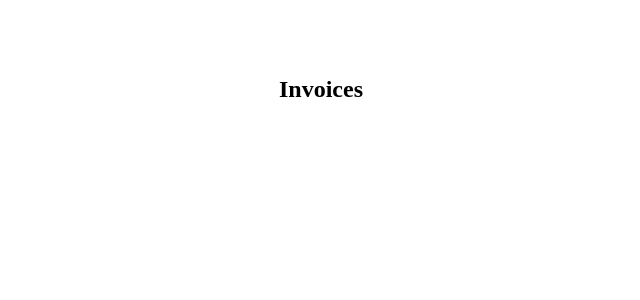
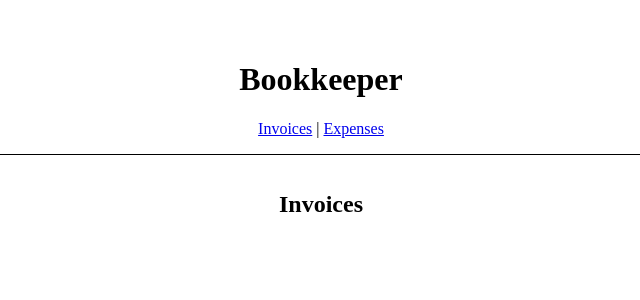
Before and after one commit to Uillianleal/tutorial-react-router-dom6-4, a React (Vite) app: page /invoices in a window 1280 px wide. Shown: the top 300 px of the page, without its empty margins (319-959 px from the left). Built offline with nearby package versions, Linux system fonts and the light colour scheme.

Commit message:
Nested routes

```diff
--- a/src/App.tsx
+++ b/src/App.tsx
@@ -1,4 +1,4 @@
-import { Link } from "react-router-dom";
+import { Link, Outlet } from "react-router-dom";
 import "./App.css";
 
 function App() {
@@ -14,6 +14,7 @@
         <Link to="/invoices">Invoices</Link> |{" "}
         <Link to="/expenses">Expenses</Link>
       </nav>
+      <Outlet />
     </div>
   );
 }
--- a/src/main.tsx
+++ b/src/main.tsx
@@ -7,9 +7,10 @@
 ReactDOM.createRoot(document.getElementById("root") as HTMLElement).render(
   <BrowserRouter>
     <Routes>
-      <Route path="/" element={<App />} />
-      <Route path="expenses" element={<Expenses />} />
-      <Route path="invoices" element={<Invoices />} />
+      <Route path="/" element={<App />}>
+        <Route path="expenses" element={<Expenses />} />
+        <Route path="invoices" element={<Invoices />} />
+      </Route>
     </Routes>
   </BrowserRouter>
 );
```
